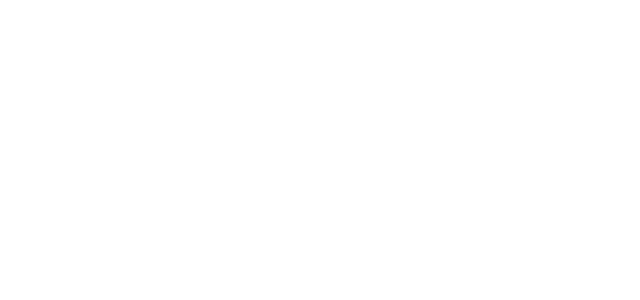
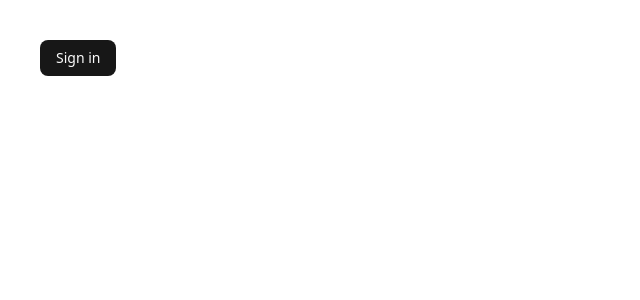
Before and after one commit to peaksoft-school/air-bnb-js18, a React (Vite) app: page / in a window 1280 px wide. Shown: the top 300 px of the page, without its empty margins (0-640 px from the left). Built offline with nearby package versions, Linux system fonts and the light colour scheme.

Commit message:
ui модалка кошуу

```diff
--- a/package.json
+++ b/package.json
@@ -10,6 +10,7 @@
     "preview": "vite preview"
   },
   "dependencies": {
+    "@radix-ui/react-dialog": "^1.1.15",
     "@radix-ui/react-slot": "^1.2.4",
     "@tailwindcss/vite": "^4.1.17",
     "class-variance-authority": "^0.7.1",
--- a/src/App.tsx
+++ b/src/App.tsx
@@ -1,8 +1,28 @@
+import { useState } from "react"
+import { Button } from "./components/ui/button"
+import { Modal } from "./components/ui/modal"
 
-const App = () => {
+function App() {
+  const [open, setOpen] = useState(false)
+
   return (
-<div></div>
-  );
-};
+    <div className="p-10">
+      <Button onClick={() => setOpen(true)}>
+        Sign in
+      </Button>
 
-export default App;
+      <Modal
+        open={open}
+        onOpenChange={setOpen}
+        title="Delete item"
+        description="Are you sure you want to delete this item?"
+        confirmText="Delete"
+        cancelText="Cancel"
+      >
+        <p>Hello</p>
+      </Modal>
+    </div>
+  )
+}
+
+export default App
--- a/src/components/UI/Modal.tsx
+++ b/src/components/UI/Modal.tsx
@@ -0,0 +1,56 @@
+import * as React from "react"
+import {
+  Dialog,
+  DialogContent,
+  DialogHeader,
+  DialogTitle,
+  DialogDescription,
+  DialogFooter,
+} from "@/components/ui/dialog"
+import { Button } from "@/components/ui/button"
+
+type ModalProps = {
+  open: boolean
+  onOpenChange: (open: boolean) => void
+  title?: string
+  description?: string
+  children?: React.ReactNode
+  confirmText?: string
+  cancelText?: string
+}
+
+export function Modal({
+  open,
+  onOpenChange,
+  title,
+  description,
+  children,
+  confirmText = "Confirm",
+  cancelText = "Cancel",
+}: ModalProps) {
+  return (
+    <Dialog open={open} onOpenChange={onOpenChange}>
+      <DialogContent className="max-w-md rounded-xl">
+        {(title || description) && (
+          <DialogHeader>
+            {title && <DialogTitle>{title}</DialogTitle>}
+            {description && (
+              <DialogDescription>{description}</DialogDescription>
+            )}
+          </DialogHeader>
+        )}
+
+        <div className="py-4">{children}</div>
+
+        <DialogFooter>
+          <Button variant="ghost" onClick={() => onOpenChange(false)}>
+            {cancelText}
+          </Button>
+          <Button variant="default">
+            {confirmText}
+          </Button>
+        </DialogFooter>
+      </DialogContent>
+    </Dialog>
+  )
+}
--- /dev/null
+++ b/src/components/UI/button.tsx
@@ -0,0 +1,69 @@
+import * as React from "react";
+import { Slot } from "@radix-ui/react-slot";
+import { cva, type VariantProps } from "class-variance-authority";
+
+import { cn } from "../../lib/utils";
+
+const buttonVariants = cva(
+  "inline-flex cursor-pointer items-center justify-center gap-2 whitespace-nowrap rounded-md text-sm font-medium transition-all disabled:pointer-events-none disabled:opacity-50 [&_svg]:pointer-events-none [&_svg:not([class*='size-'])]:size-4 shrink-0 [&_svg]:shrink-0 outline-none focus-visible:border-ring focus-visible:ring-ring/50 focus-visible:ring-[3px] aria-invalid:ring-destructive/20 dark:aria-invalid:ring-destructive/40 aria-invalid:border-destructive",
+  {
+    variants: {
+      variant: {
+        default: "bg-primary text-primary-foreground hover:bg-primary/90",
+        destructive:
+          "bg-destructive text-white hover:bg-destructive/90 focus-visible:ring-destructive/20 dark:focus-visible:ring-destructive/40 dark:bg-destructive/60",
+        outline:
+          "border bg-background shadow-xs hover:bg-accent hover:text-accent-foreground dark:bg-input/30 dark:border-input dark:hover:bg-input/50",
+        secondary:
+          "bg-secondary text-secondary-foreground hover:bg-secondary/80",
+        ghost:
+          "hover:bg-accent hover:text-accent-foreground dark:hover:bg-accent/50",
+        link: "text-primary underline-offset-4 hover:underline",
+        amber:
+          "bg-[#DD8A08] text-white hover:bg-[#BB7200] active:bg-[#F2B75B] disabled:bg-[#C4C4C4] disabled:text-white w-49 h-[37px] rounded-bl-xs",
+        google:
+          "border border-gray-300 bg-[#ffffff] text-black hover:bg-[#ffffff] active:bg-[#f3f3f3] rounded-xl shadow-sm w-[425px] h-[50px]",
+        airbnb:
+          "w-[630px] h-[35px] rounded-none border border-[#7D7D7D] bg-white text-[#828282]  \
+   hover:border-[#363636] hover:text-[#828282] \
+   active:bg-[#DD8A08] active:text-[#FFFFFF] active:border-[#D98F2D]  \
+   transition-colors",
+      },
+      size: {
+        default: "h-9 px-4 py-2 has-[>svg]:px-3",
+        sm: "h-8 rounded-md gap-1.5 px-3 has-[>svg]:px-2.5",
+        lg: "h-10 rounded-md px-6 has-[>svg]:px-4",
+        icon: "size-9",
+        "icon-sm": "size-8",
+        "icon-lg": "size-10",
+      },
+    },
+    defaultVariants: {
+      variant: "default",
+      size: "default",
+    },
+  }
+);
+
+function Button({
+  className,
+  variant,
+  size,
+  asChild = false,
+  ...props
+}: React.ComponentProps<"button"> &
+  VariantProps<typeof buttonVariants> & {
+    asChild?: boolean;
+  }) {
+  const Comp = asChild ? Slot : "button";
+
+  return (
+    <Comp
+      data-slot="button"
+      className={cn(buttonVariants({ variant, size, className }))}
+      {...props}
+    />
+  );
+}
+
+export { Button, buttonVariants };
--- /dev/null
+++ b/src/components/UI/dialog.tsx
@@ -0,0 +1,141 @@
+import * as React from "react"
+import * as DialogPrimitive from "@radix-ui/react-dialog"
+import { XIcon } from "lucide-react"
+
+import { cn } from "@/lib/utils"
+
+function Dialog({
+  ...props
+}: React.ComponentProps<typeof DialogPrimitive.Root>) {
+  return <DialogPrimitive.Root data-slot="dialog" {...props} />
+}
+
+function DialogTrigger({
+  ...props
+}: React.ComponentProps<typeof DialogPrimitive.Trigger>) {
+  return <DialogPrimitive.Trigger data-slot="dialog-trigger" {...props} />
+}
+
+function DialogPortal({
+  ...props
+}: React.ComponentProps<typeof DialogPrimitive.Portal>) {
+  return <DialogPrimitive.Portal data-slot="dialog-portal" {...props} />
+}
+
+function DialogClose({
+  ...props
+}: React.ComponentProps<typeof DialogPrimitive.Close>) {
+  return <DialogPrimitive.Close data-slot="dialog-close" {...props} />
+}
+
+function DialogOverlay({
+  className,
+  ...props
+}: React.ComponentProps<typeof DialogPrimitive.Overlay>) {
+  return (
+    <DialogPrimitive.Overlay
+      data-slot="dialog-overlay"
+      className={cn(
+        "data-[state=open]:animate-in data-[state=closed]:animate-out data-[state=closed]:fade-out-0 data-[state=open]:fade-in-0 fixed inset-0 z-50 bg-black/50",
+        className
+      )}
+      {...props}
+    />
+  )
+}
+
+function DialogContent({
+  className,
+  children,
+  showCloseButton = true,
+  ...props
+}: React.ComponentProps<typeof DialogPrimitive.Content> & {
+  showCloseButton?: boolean
+}) {
+  return (
+    <DialogPortal data-slot="dialog-portal">
+      <DialogOverlay />
+      <DialogPrimitive.Content
+        data-slot="dialog-content"
+        className={cn(
+          "bg-background data-[state=open]:animate-in data-[state=closed]:animate-out data-[state=closed]:fade-out-0 data-[state=open]:fade-in-0 data-[state=closed]:zoom-out-95 data-[state=open]:zoom-in-95 fixed top-[50%] left-[50%] z-50 grid w-full max-w-[calc(100%-2rem)] translate-x-[-50%] translate-y-[-50%] gap-4 rounded-lg border p-6 shadow-lg duration-200 outline-none sm:max-w-lg",
+          className
+        )}
+        {...props}
+      >
+        {children}
+        {showCloseButton && (
+          <DialogPrimitive.Close
+            data-slot="dialog-close"
+            className="ring-offset-background focus:ring-ring data-[state=open]:bg-accent data-[state=open]:text-muted-foreground absolute top-4 right-4 rounded-xs opacity-70 transition-opacity hover:opacity-100 focus:ring-2 focus:ring-offset-2 focus:outline-hidden disabled:pointer-events-none [&_svg]:pointer-events-none [&_svg]:shrink-0 [&_svg:not([class*='size-'])]:size-4"
+          >
+            <XIcon />
+            <span className="sr-only">Close</span>
+          </DialogPrimitive.Close>
+        )}
+      </DialogPrimitive.Content>
+    </DialogPortal>
+  )
+}
+
+function DialogHeader({ className, ...props }: React.ComponentProps<"div">) {
+  return (
+    <div
+      data-slot="dialog-header"
+      className={cn("flex flex-col gap-2 text-center sm:text-left", className)}
+      {...props}
+    />
+  )
+}
+
+function DialogFooter({ className, ...props }: React.ComponentProps<"div">) {
+  return (
+    <div
+      data-slot="dialog-footer"
+      className={cn(
+        "flex flex-col-reverse gap-2 sm:flex-row sm:justify-end",
+        className
+      )}
+      {...props}
+    />
+  )
+}
+
+function DialogTitle({
+  className,
+  ...props
+}: React.ComponentProps<typeof DialogPrimitive.Title>) {
+  return (
+    <DialogPrimitive.Title
+      data-slot="dialog-title"
+      className={cn("text-lg leading-none font-semibold", className)}
+      {...props}
+    />
+  )
+}
+
+function DialogDescription({
+  className,
+  ...props
+}: React.ComponentProps<typeof DialogPrimitive.Description>) {
+  return (
+    <DialogPrimitive.Description
+      data-slot="dialog-description"
+      className={cn("text-muted-foreground text-sm", className)}
+      {...props}
+    />
+  )
+}
+
+export {
+  Dialog,
+  DialogClose,
+  DialogContent,
+  DialogDescription,
+  DialogFooter,
+  DialogHeader,
+  DialogOverlay,
+  DialogPortal,
+  DialogTitle,
+  DialogTrigger,
+}
--- a/tsconfig.app.json
+++ b/tsconfig.app.json
@@ -1,5 +1,9 @@
 {
   "compilerOptions": {
+    "baseUrl": ".",
+    "paths": {
+      "@/*": ["src/*"]
+    },
     "tsBuildInfoFile": "./node_modules/.tmp/tsconfig.app.tsbuildinfo",
     "target": "ES2022",
     "useDefineForClassFields": true,
--- a/vite.config.ts
+++ b/vite.config.ts
@@ -1,13 +1,12 @@
-import path from "path";
-import tailwindcss from "@tailwindcss/vite";
-import react from "@vitejs/plugin-react";
-import { defineConfig } from "vite";
+import { defineConfig } from "vite"
+import react from "@vitejs/plugin-react"
+import path from "path"
 
 export default defineConfig({
-  plugins: [react(), tailwindcss()],
+  plugins: [react()],
   resolve: {
     alias: {
-      "@": path.resolve(__dirname, "./src"),
+      "@": path.resolve(__dirname, "src"),
     },
   },
-});
+})
```
Also changed, not shown: 1 other file (tests, documents, lock files or other folders).
